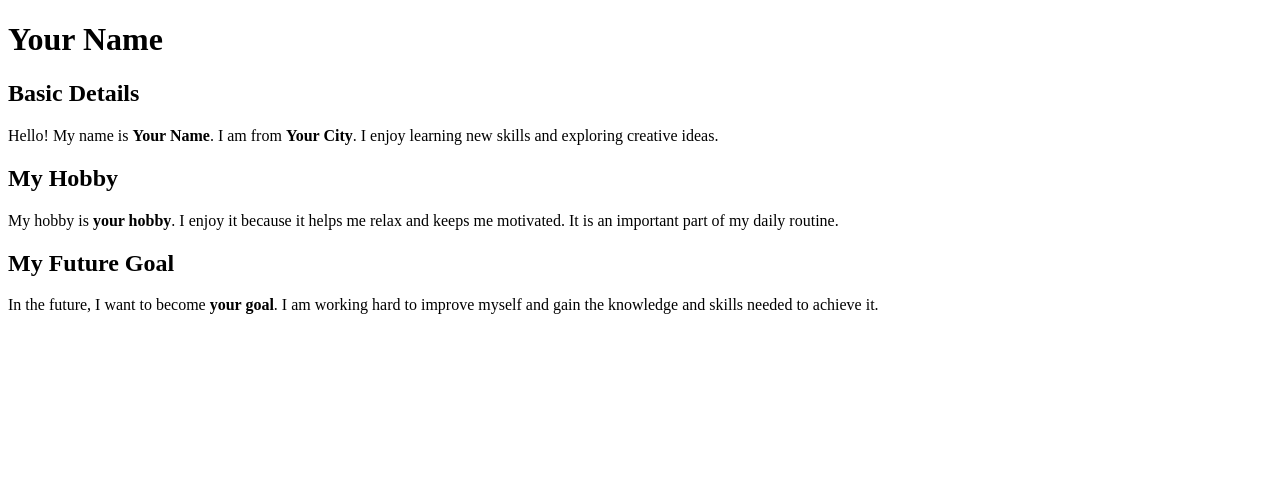
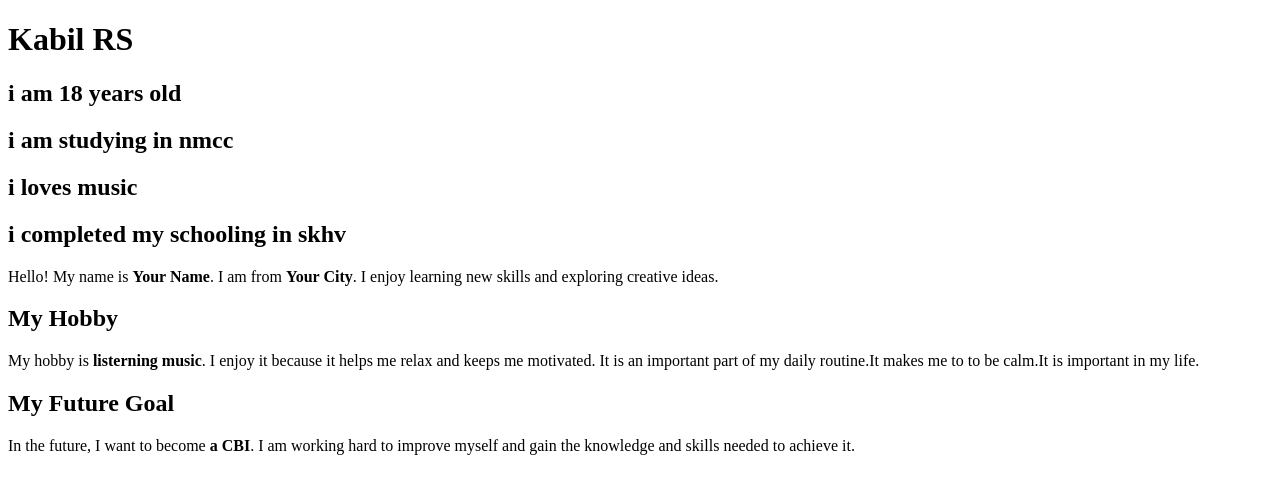
Before and after one commit to kabil2334/Website-, a plain HTML site: page index.html in a window 1280 px wide. Drawn offline with Linux system fonts and the light colour scheme.

Commit message:
Add files via upload

```diff
--- a/index.html
+++ b/index.html
@@ -7,9 +7,12 @@
 <body>
 
     <!-- Replace Your Name Here -->
-    <h1>Your Name</h1>
+    <h1>Kabil RS </h1>
 
-    <h2>Basic Details</h2>
+    <h2>i am 18 years old </h2>
+    <h2>i am studying in nmcc </h2>
+    <h2>i loves music </h2>
+    <h2>i completed my schooling in skhv </h2>
     <p>
         <!-- Write a short introduction about yourself.
              DO NOT include DOB or phone number. -->
@@ -20,14 +23,14 @@
     <h2>My Hobby</h2>
     <p>
         <!-- Write about your hobby here -->
-        My hobby is <strong>your hobby</strong>. I enjoy it because it helps me relax and
-        keeps me motivated. It is an important part of my daily routine.
+        My hobby is <strong>listerning music</strong>. I enjoy it because it helps me relax and
+        keeps me motivated. It is an important part of my daily routine.It makes me to to be calm.It is important in my life.
     </p>
 
     <h2>My Future Goal</h2>
     <p>
         <!-- Write about your future goals here -->
-        In the future, I want to become <strong>your goal</strong>. I am working hard to
+        In the future, I want to become <strong>a CBI</strong>. I am working hard to
         improve myself and gain the knowledge and skills needed to achieve it.
     </p>
 
```
